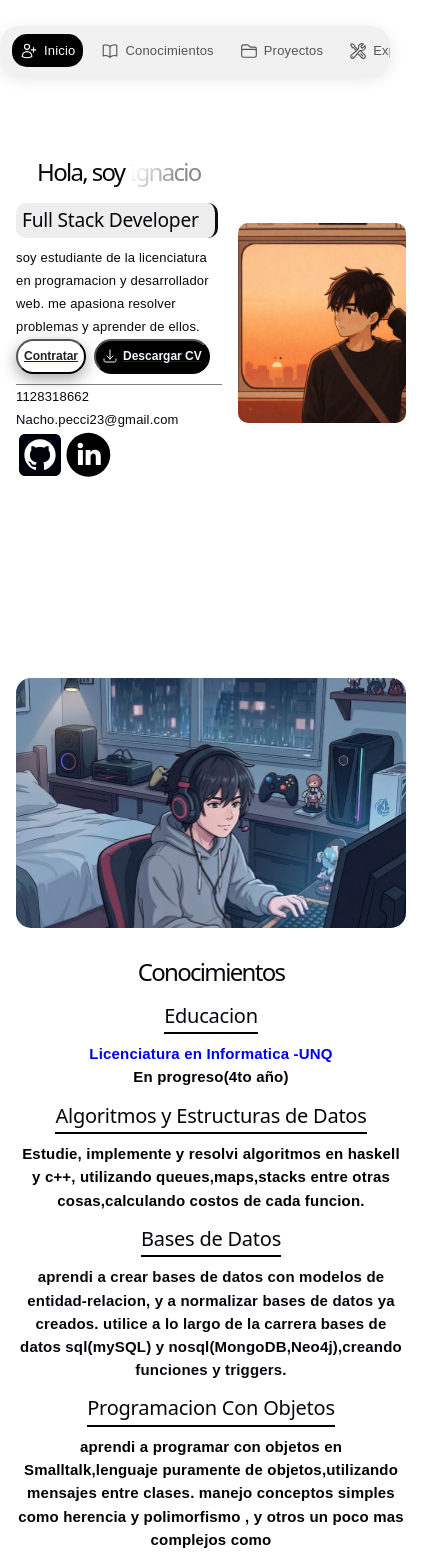
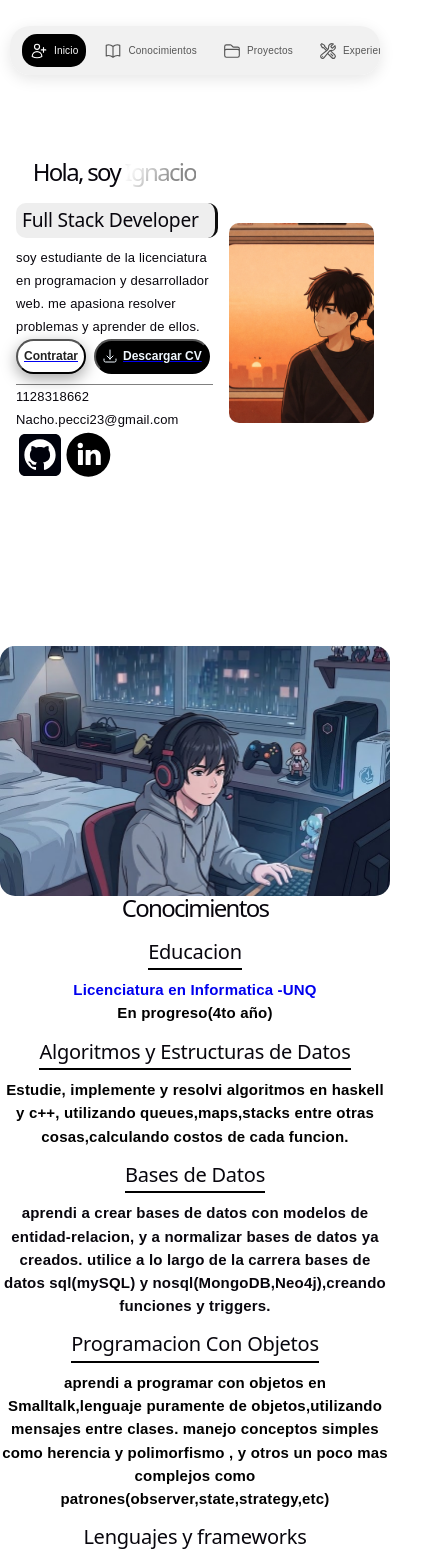
Before and after one commit to ignacioEDiaz/Portafolio-Web, a React app: page / in a window 390 px wide. Shown: the top 1552 px of the page, 422 px wide, since content can reach past the window. Built offline with nearby package versions, Linux system fonts and the light colour scheme; the HTML template or start-up script is replaced by a standard one.

Commit message:
arreglo desbordamiento en  mobile

```diff
--- a/src/components/aboutMe.css
+++ b/src/components/aboutMe.css
@@ -1,4 +1,5 @@
 .aboutMeContainer{
+  box-sizing: border-box;
     display: flex;
     height: 60vw;
     width: 100vh;
--- a/src/components/navBar.css
+++ b/src/components/navBar.css
@@ -1,34 +1,45 @@
 body{
   margin: 0;
   font-family: sans-serif;
+  overflow-x: hidden;
 }
 
-/* NAVBAR */
+
 .navbar{
   position: fixed;
-  top: 20px;
-  left: 50%;
-  transform: translateX(-50%);
+  top: 10px;
+  left: 0;
+  width: 100%;
+  padding: 0 10px;
+  box-sizing: border-box;
   z-index: 1000;
 }
 
-/* CONTENEDOR */
+
 .nav-list{
   display: flex;
-  gap: 25px;
-  padding: 10px 20px;
+  gap: 10px;
+  padding: 8px 12px;
   background: #f1f1f1;
   border-radius: 30px;
   list-style: none;
   box-shadow: 0 4px 15px rgba(0,0,0,0.1);
+
+  max-width: 100%;
+  overflow-x: auto;
+  white-space: nowrap;
+  scrollbar-width: none;
 }
 
-/* ITEM */
+.nav-list::-webkit-scrollbar {
+  display: none;
+}
+
+
 .nav-list li{
   list-style: none;
 }
 
-/* 🔥 LINK (ahora es el elemento importante) */
 .nav-list li a{
   display: flex;
   align-items: center;
@@ -38,53 +49,40 @@ body{
   padding: 6px 10px;
   border-radius: 15px;
   transition: 0.2s;
+
+  flex-shrink: 0;
 }
 
-/* HOVER */
+
 .nav-list li a:hover{
   background: #e0e0e0;
 }
 
-/* ACTIVO */
+
 .nav-list li.active a{
   background: black;
   color: white;
 }
 
-/* SVG */
+
 .nav-list svg{
   width: 18px;
   height: 18px;
 }
 
-/* 📱 RESPONSIVE */
+
 @media (max-width: 768px) {
 
-  .navbar {
-    top: 10px;
-    width: 100%;
-    padding: 0 10px;
-  }
-
   .nav-list {
-    gap: 10px;
-    padding: 8px 12px;
     border-radius: 20px;
-
-    overflow-x: auto;
-    white-space: nowrap;
-    scrollbar-width: none;
-  }
-
-  .nav-list::-webkit-scrollbar {
-    display: none;
   }
 
   .nav-list li a {
-    font-size: 13px;
+    font-size: 10px;
     padding: 5px 8px;
-    flex-shrink: 0;
   }
-}html {
+}
+
+html {
   scroll-behavior: smooth;
 }
--- a/src/index.css
+++ b/src/index.css
@@ -1,4 +1,5 @@
 :root {
+
   --text: #6b6375;
   --text-h: #08060d;
   --bg: #fff;
@@ -34,6 +35,7 @@ body {
 
 @media (prefers-color-scheme: dark) {
   :root {
+    box-sizing: border-box;
     --text: #9ca3af;
     --text-h: #f3f4f6;
     --bg: #16171d;
--- a/src/pages/conocimientos.css
+++ b/src/pages/conocimientos.css
@@ -3,15 +3,15 @@
     justify-content: center;
     align-items: center;
     flex-direction: row;
-    margin: 5rem;
+   box-sizing: border-box;
     height: 100% ;
     width: 100%;
 
 }
 .conocimientos-photo{
     background-image: url("/lofi lluvia.jpg");
-    height: 40rem;
-    width: 30rem;
+    height: 37rem;
+    width: 27rem;
     background-position: center;
     background-size: cover;
     border-radius: 25px;
@@ -90,8 +90,7 @@ h1{
 
   .conocimientosContainer {
     flex-direction: column;
-    margin: 2rem 1rem;
-    gap: 2rem;
+
   }
 
   .conocimientos-photo {
```
